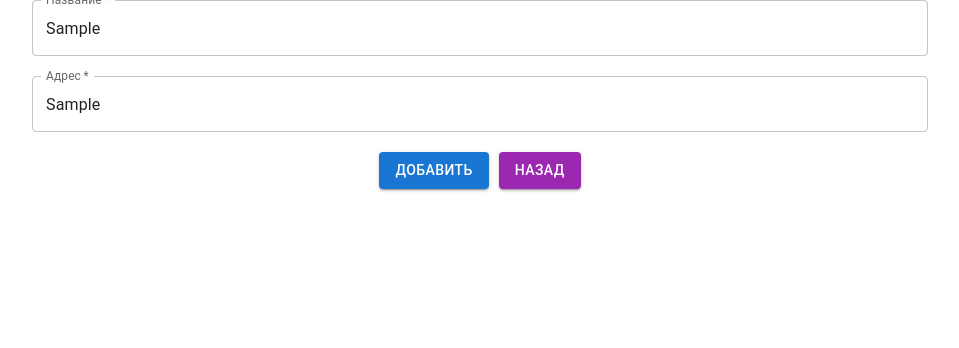
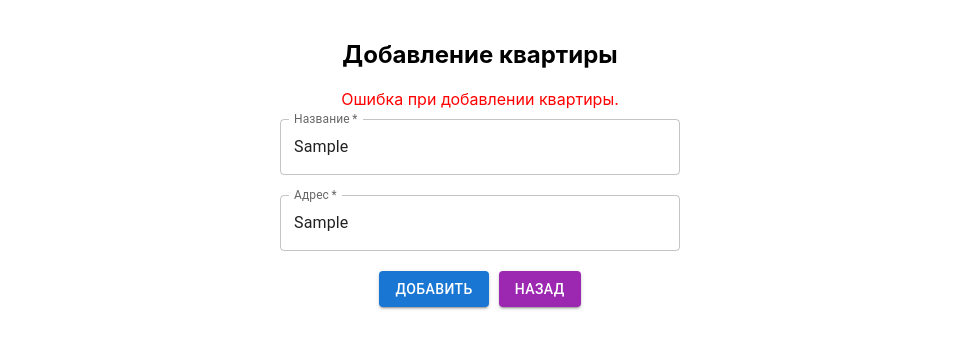
Before and after one commit to themyav/flat-manager, a React (Create React App) app in the folder frontend/flat-manager/: page /add-flat in a window 1280 px wide. Both pictures are taken after typing "Sample", "Sample" into the empty fields and a click on the button "ДОБАВИТЬ". Shown: the top 348 px of the page, without its empty margins (160-1119 px from the left). Built offline with nearby package versions, Linux system fonts and the light colour scheme; no server answers.

Commit message:
Fix flat form design and error handling

```diff
--- a/frontend/flat-manager/src/pages/FlatForm.tsx
+++ b/frontend/flat-manager/src/pages/FlatForm.tsx
@@ -3,7 +3,7 @@ import TextField from '@mui/material/TextField';
 import Button from '@mui/material/Button';
 import { useNavigate } from 'react-router-dom';
 import { addFlat } from './api.ts';
-import { useState, useEffect } from "react";
+import { useState, useEffect } from 'react';
 
 function FlatForm() {
     const [flatData, setFlatData] = useState({
@@ -11,6 +11,10 @@ function FlatForm() {
         address: '',
         user: null
     });
+
+    const [loading, setLoading] = useState(false);
+    const [message, setMessage] = useState(null);
+    const [messageType, setMessageType] = useState(null);
 
     const navigate = useNavigate();
 
@@ -26,11 +30,20 @@ function FlatForm() {
 
     const handleSubmit = async (e) => {
         e.preventDefault();
+        setMessage(null);
+        setMessageType(null);
+        setLoading(true);
+
         try {
             await addFlat(flatData);
-            navigate('/home');
+            setMessage('Квартира успешно добавлена!');
+            setMessageType('success');
         } catch (error) {
+            setMessage('Ошибка при добавлении квартиры.');
+            setMessageType('error');
             console.error('Error adding flat:', error);
+        } finally {
+            setLoading(false);
         }
     };
 
@@ -44,6 +57,20 @@ function FlatForm() {
     };
 
     return (
+        <div style={{ padding: '20px', maxWidth: '400px', margin: '0 auto' }}>
+            <h2 style={{ textAlign: 'center', marginBottom: '20px' }}>Добавление квартиры</h2>
+            {loading && <div style={{ color: 'gray', textAlign: 'center', marginBottom: '10px' }}>Загрузка...</div>}
+            {message && (
+                <div
+                    style={{
+                        color: messageType === 'success' ? 'green' : 'red',
+                        textAlign: 'center',
+                        marginBottom: '10px'
+                    }}
+                >
+                    {message}
+                </div>
+            )}
             <form onSubmit={handleSubmit}>
                 <TextField
                     label="Название"
@@ -65,13 +92,14 @@ function FlatForm() {
                     required
                     style={{ marginBottom: '20px' }}
                 />
-            <Button type="submit" variant="contained" color="primary" style={{ marginRight: '10px' }}>
+                <Button type="submit" variant="contained" color="primary" disabled={loading} style={{ marginRight: '10px' }}>
                     Добавить
                 </Button>
-            <Button variant="contained" color="secondary" onClick={handleBack}>
+                <Button variant="contained" color="secondary" onClick={handleBack} disabled={loading}>
                     Назад
                 </Button>
             </form>
+        </div>
     );
 }
 
--- a/frontend/flat-manager/src/pages/LoginForm.tsx
+++ b/frontend/flat-manager/src/pages/LoginForm.tsx
@@ -22,19 +22,11 @@ function LoginForm() {
 
         try {
             const response = await loginUser(loginData);
-            if (response.status === 200 || (
-                loginData.username === '1' && loginData.password === '1'
-            )) {
+            if (response.status === 200) {
                 console.log('Login successful!');
                 navigate('/home', { state: { user: loginData } });
             }
         } catch (error) {
-            if (
-                loginData.username === '1' && loginData.password === '1'
-            ) {
-                console.log('Login successful!');
-                navigate('/home', { state: { user: loginData } });
-            }
             setError('Неверные логин или пароль');
             console.error('Login Error:', error);
         } finally {
```
Also changed, not shown: frontend/flat-manager/src/pages/api.ts (line endings or trailing spaces). Lines whose indentation alone changed are shown as unchanged.
